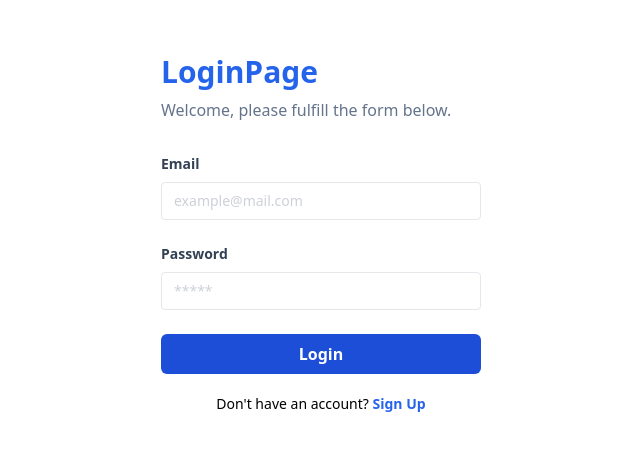
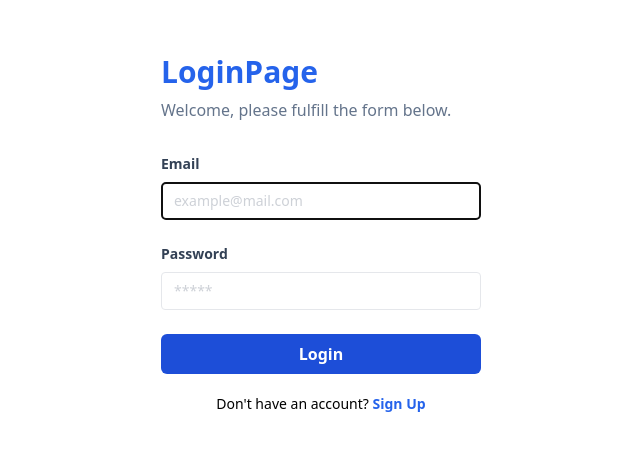
Before and after one commit to rasyidfirmans/learn-react, a React (Vite) app: page /login in a window 1280 px wide. Shown: the part 166-616 px from the top of the page, without its empty margins (319-959 px from the left). Built offline with nearby package versions, Linux system fonts and the light colour scheme.

Commit message:
🎨 Add Hook useRef

```diff
--- a/src/components/elements/input/Input.jsx
+++ b/src/components/elements/input/Input.jsx
@@ -1,5 +1,8 @@
+/* eslint-disable react/display-name */
 /* eslint-disable react/prop-types */
-const Input = (props) => {
+import { forwardRef } from "react";
+
+const Input = forwardRef((props, ref) => {
   const { type, placeholder, name } = props;
 
   return (
@@ -9,8 +12,9 @@
       placeholder={placeholder}
       name={name}
       id={name}
+      ref={ref}
     />
   );
-};
+});
 
 export default Input;
--- a/src/components/elements/input/index.jsx
+++ b/src/components/elements/input/index.jsx
@@ -1,16 +1,23 @@
+/* eslint-disable react/display-name */
 /* eslint-disable react/prop-types */
 import Label from "./Label";
 import Input from "./Input";
+import { forwardRef } from "react";
 
-const InputForm = (props) => {
+const InputForm = forwardRef((props, ref) => {
   const { htmlFor, label, type, placeholder, name } = props;
 
   return (
     <div className="mb-6">
       <Label htmlfor={htmlFor}>{label}</Label>
-      <Input type={type} placeholder={placeholder} name={name}></Input>
+      <Input
+        type={type}
+        placeholder={placeholder}
+        name={name}
+        ref={ref}
+      ></Input>
     </div>
   );
-};
+});
 
 export default InputForm;
--- a/src/components/fragments/FormLogin.jsx
+++ b/src/components/fragments/FormLogin.jsx
@@ -1,5 +1,6 @@
 import InputForm from "../elements/input";
 import Button from "../elements/button/Button";
+import { useEffect, useRef } from "react";
 
 const FormLogin = () => {
   const handleLogin = (event) => {
@@ -9,6 +10,12 @@
     window.location.href = "/products";
   };
 
+  const emailRef = useRef(null);
+
+  useEffect(() => {
+    emailRef.current.focus();
+  }, []);
+
   return (
     <form onSubmit={handleLogin}>
       <InputForm
@@ -17,6 +24,7 @@
         type="text"
         placeholder="example@mail.com"
         name="email"
+        ref={emailRef}
       />
       <InputForm
         htmlFor="password"
--- a/src/pages/products.jsx
+++ b/src/pages/products.jsx
@@ -1,4 +1,4 @@
-import { useEffect, useState } from "react";
+import { useEffect, useRef, useState } from "react";
 import CardProduct from "../components/fragments/CardProduct";
 import Button from "../components/elements/button/Button";
 
@@ -70,6 +70,33 @@
     });
   };
 
+  // Hook useRef
+  const cartRef = useRef(JSON.parse(localStorage.getItem("cart")) || []);
+
+  // eslint-disable-next-line no-unused-vars
+  const handleAddToCartRef = (id) => {
+    if (cartRef.current.find((item) => item.id === id)) {
+      cartRef.current = cartRef.current.map((item) =>
+        item.id === id ? { ...item, quantity: item.quantity + 1 } : item
+      );
+    } else {
+      cartRef.current = [...cartRef.current, { id, quantity: 1 }];
+    }
+
+    localStorage.setItem("cart", JSON.stringify(cartRef.current));
+  };
+
+  const totalPriceRef = useRef(null);
+  console.log(totalPriceRef);
+
+  useEffect(() => {
+    if (cart.length > 0) {
+      totalPriceRef.current.style.display = "table-row";
+    } else {
+      totalPriceRef.current.style.display = "none";
+    }
+  }, [cart]);
+
   return (
     <>
       <div className="flex justify-end h-20 bg-blue-600 text-white px-10 items-center">
@@ -123,7 +150,7 @@
                   </tr>
                 );
               })}
-              <tr>
+              <tr ref={totalPriceRef}>
                 <td colSpan="2">
                   <b>Total Price</b>
                 </td>
```
